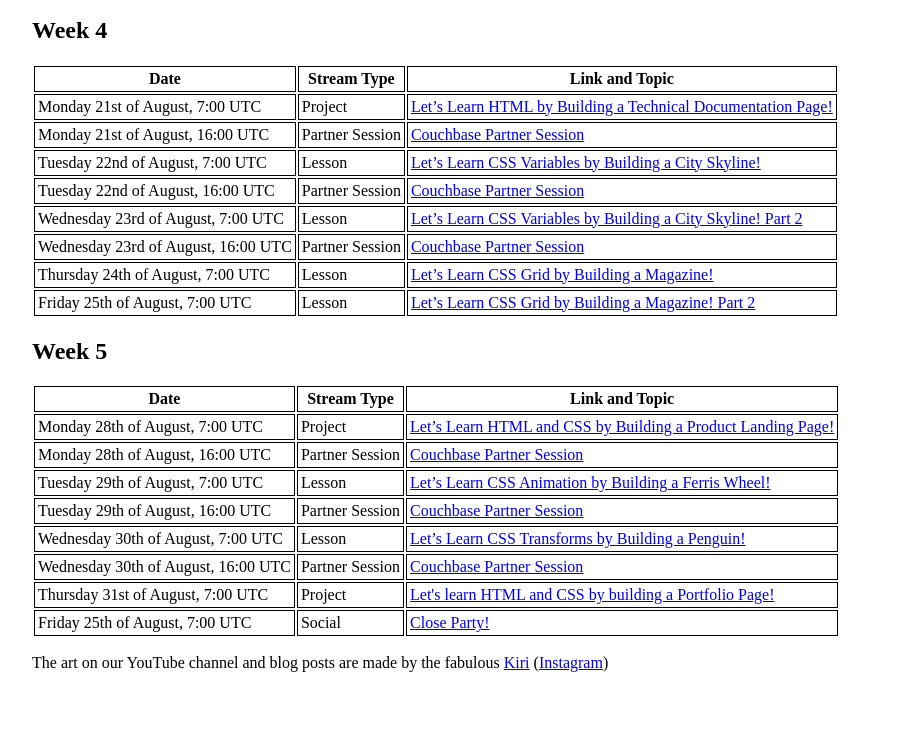
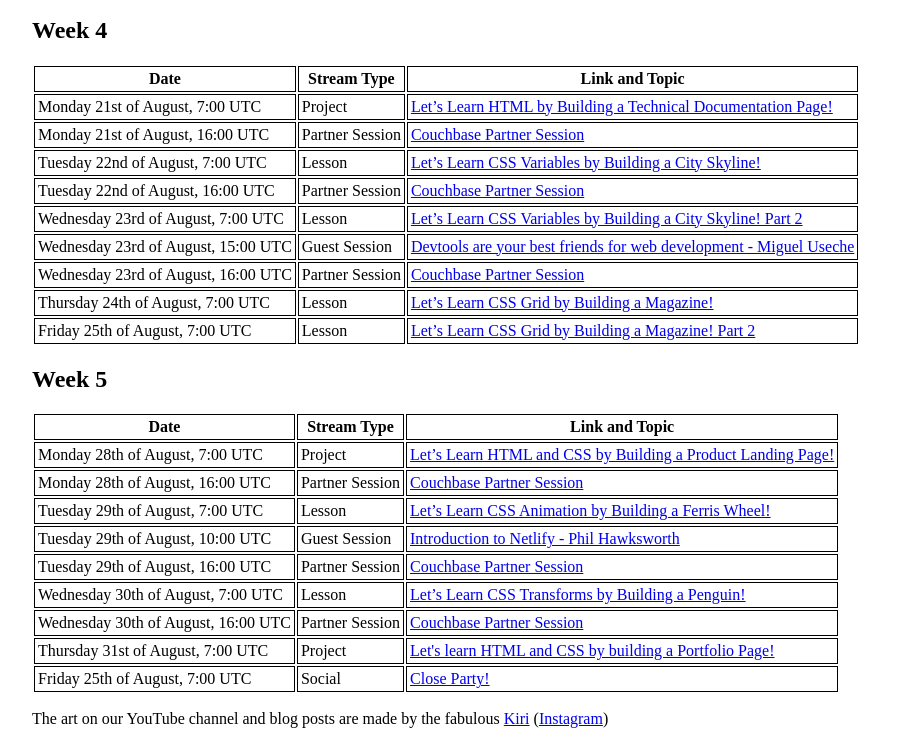
Before and after one commit to Bad-Website-Club/bad-website-club.github.io, a website: page webdev-bootcamp-2023.html in a window 1280 px wide. Shown: the part 1361-2105 px from the top of the page, without its empty margins (96-1000 px from the left). Before the commit the page ends 2049 px from the top, so only its background shows below. Drawn offline with Linux system fonts and the light colour scheme.

Commit message:
Add guest sessions

```diff
--- a/webdev-bootcamp-2023.html
+++ b/webdev-bootcamp-2023.html
@@ -433,6 +433,17 @@
             </tr>
             <tr>
               <td>
+                Wednesday 23rd of August, 15:00 UTC
+              </td>
+              <td>Guest Session</td>
+              <td>
+                <a href="https://www.youtube.com/watch?v=1s3xbcD9wwY"
+                  >Devtools are your best friends for web development - Miguel Useche</a
+                >
+              </td>
+            </tr>
+            <tr>
+              <td>
                 Wednesday 23rd of August, 16:00 UTC
               </td>
               <td>Partner Session</td>
@@ -514,6 +525,17 @@
             </tr>
             <tr>
               <td>
+                Tuesday 29th of August, 10:00 UTC
+              </td>
+              <td>Guest Session</td>
+              <td>
+                <a href="https://www.youtube.com/watch?v=_lR9lFQy26o"
+                  >Introduction to Netlify - Phil Hawksworth</a
+                >
+              </td>
+            </tr>
+            <tr>
+              <td>
                 Tuesday 29th of August, 16:00 UTC
               </td>
               <td>Partner Session</td>
```
